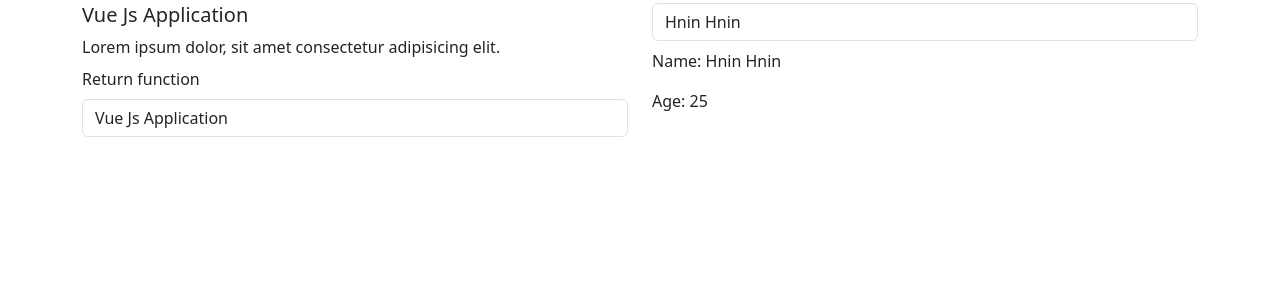
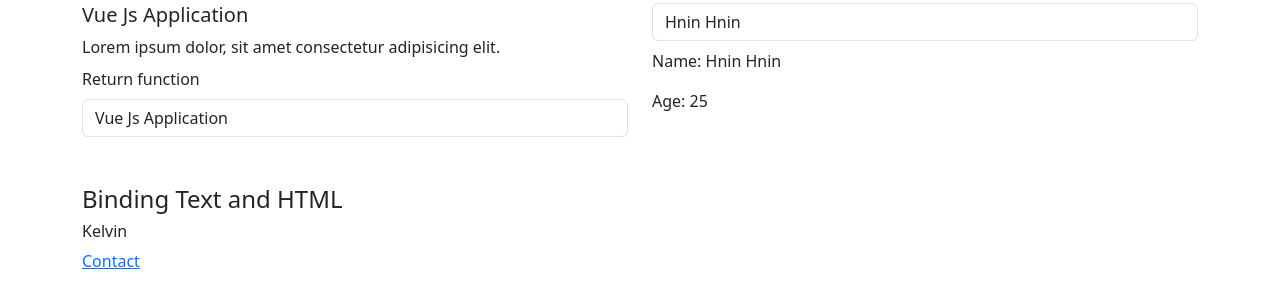
Before and after one commit to nandar510217/Vue-fundamental, a plain HTML site: page vueapp1/index.html in a window 1280 px wide. Shown: the part 69-374 px from the top of the page. Drawn offline with nearby package versions, Linux system fonts and the light colour scheme.

Commit message:
binding text and html

```diff
--- a/vueapp1/index.html
+++ b/vueapp1/index.html
@@ -32,6 +32,19 @@
                     <p>Age: {{person.age}}</p>
                 </div>
             </div>
+
+            <div class="row mt-5">
+                <div class="col-md-4">
+                    <h4>Binding Text and HTML</h4>
+                    <!-- Binding Text -->
+                    <h6 v-text="name"></h6>
+
+                    <!-- Binding HTML -->
+                    <p v-html="aTag"></p>
+                </div>
+                <div class="col-md-4"></div>
+                <div class="col-md-4"></div>
+            </div>
         </div>
     </div>
 
@@ -53,7 +66,12 @@
                     location: 'Monywa'
                 })
 
-                return {title, para, myfun, name, person}
+                // Binding Text and HTML
+                const name = ref("Kelvin")
+
+                const aTag = ref('<a href="#">Contact</a>')
+
+                return {title, para, myfun, name, person, aTag}
             }
         })
         app.mount('#app')
```
